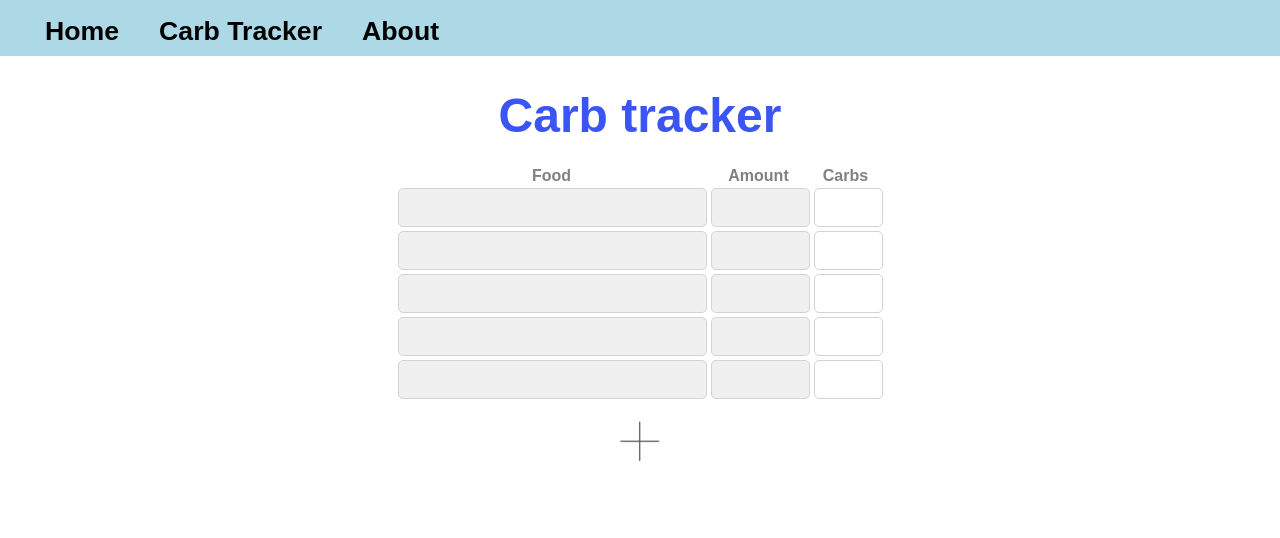
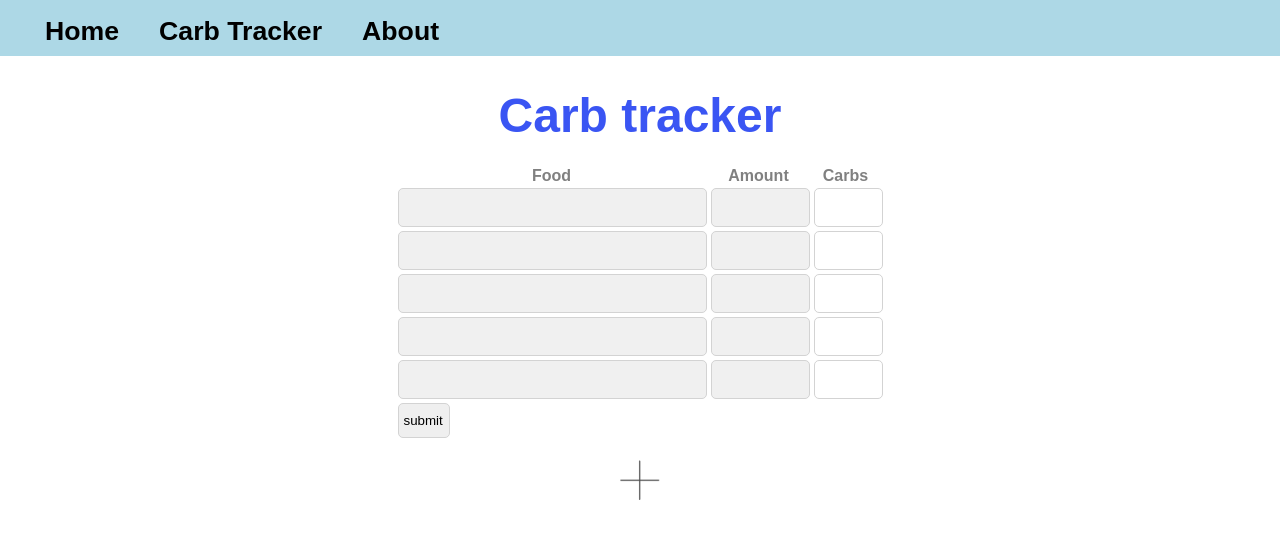
Before and after one commit to hydrol0x/T1D_website, a React (Create React App) app: page /tracker in a window 1280 px wide. Shown: the top 538 px of the page. Built offline with nearby package versions, Linux system fonts and the light colour scheme.

Commit message:
Map over inputs and take value

```diff
--- a/src/components/Tracker.js
+++ b/src/components/Tracker.js
@@ -4,6 +4,13 @@ import CreateButton from "./CreateButton";
 import "../css/tracker.css";
 
 const Tracker = ({ addForm, numForms }) => {
+  const handleSubmit = (e) => {
+    const inputs = document.getElementsByTagName("input");
+    e.preventDefault();
+    Array.from(inputs).map((input) => {
+      console.log({ [input.className]: input.value });
+    });
+  };
   return (
     <div className="Tracker">
       <div className="headingWrapper">
@@ -13,6 +20,7 @@ const Tracker = ({ addForm, numForms }) => {
         {numForms.map((id) => {
           return <FormElement id={id} key={id} />;
         })}
+        <input type="button" value="submit" onClick={handleSubmit} />
       </form>
       <CreateButton addForm={addForm} />
     </div>
```
